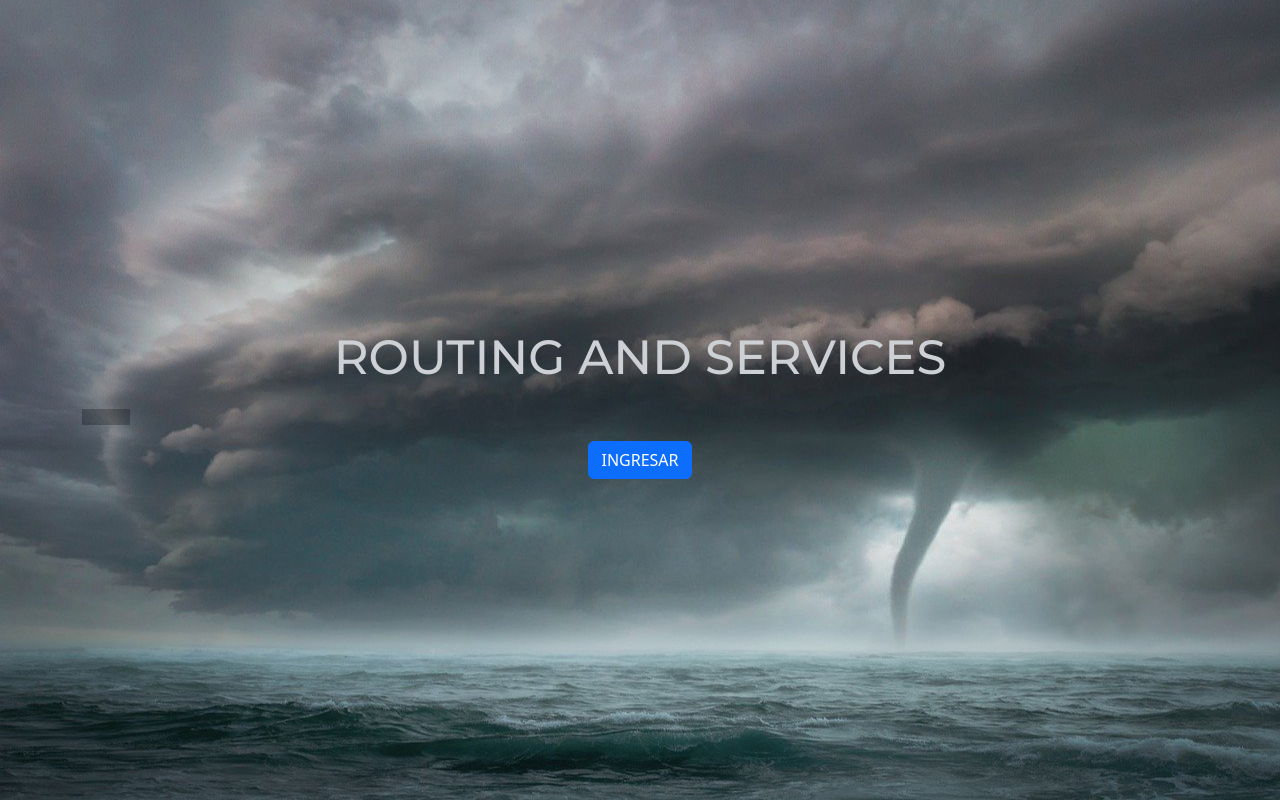
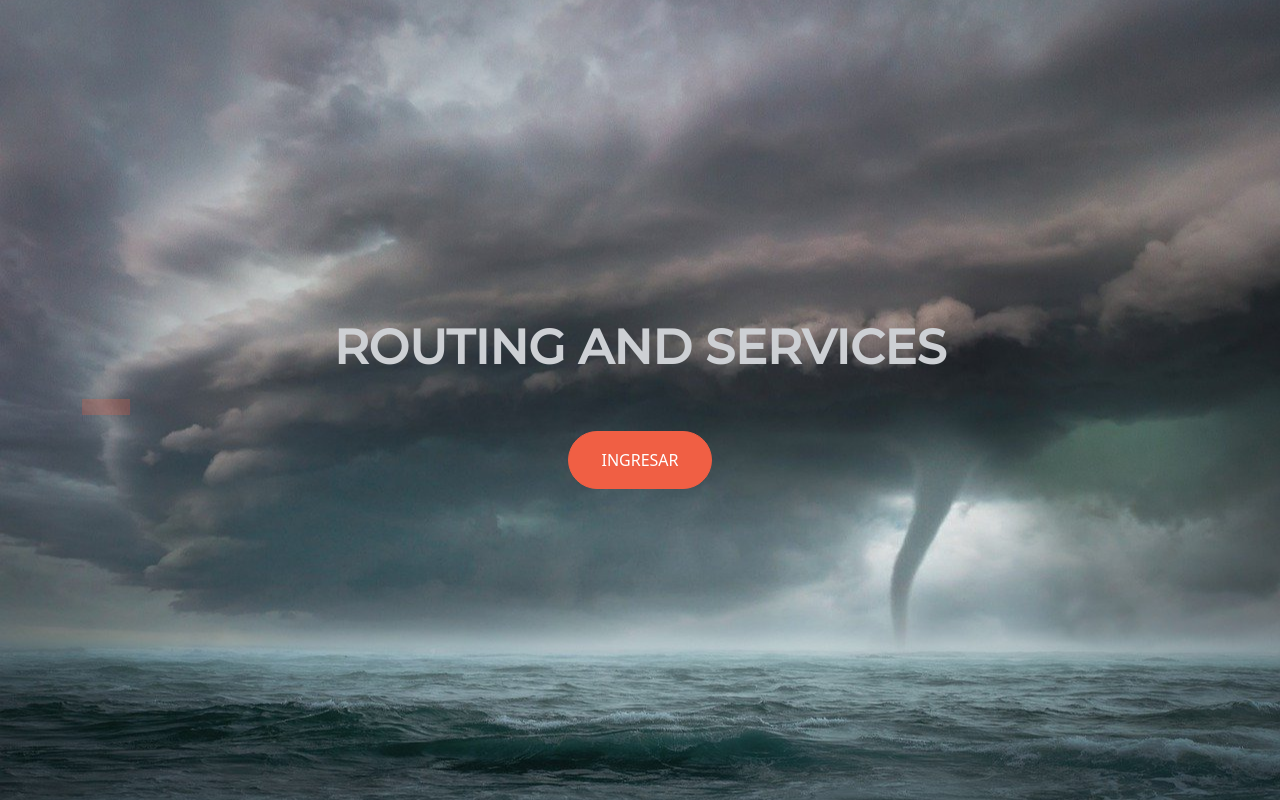
Before and after one commit to jampoolgarcia/AppUsers, an Angular app: page / in a window 1280 px wide. Built offline with nearby package versions, Linux system fonts and the light colour scheme.

Commit message:
added styles home-layout

```diff
--- a/src/app/layout/home/home.component.html
+++ b/src/app/layout/home/home.component.html
@@ -2,9 +2,9 @@
 <div class="layout">
   <div class="container d-flex align-items-center h-100">
     <div class="col-lg-12 text-center">
-      <p>ROUTING AND SERVICES</p>
+      <p><strong>ROUTING AND SERVICES</strong></p>
       <hr>
-      <button class="btn btn-primary">INGRESAR</button>
+      <button class="btn btn-primary btn-xl">INGRESAR</button>
     </div>
   </div>
 </div>
--- a/src/app/layout/home/home.component.scss
+++ b/src/app/layout/home/home.component.scss
@@ -5,7 +5,7 @@ p {
 }
 
 hr {
-  border-color: black;
+  border-color: #F05F44;
   border-width: 1rem;
   max-width: 3rem;
 }
@@ -15,3 +15,16 @@ hr {
   height: 100vh;
   background-size: cover;
 }
+
+.btn-xl {
+  background-color: #F05F44;
+  border-color: #F05F44;
+  border-radius: 300px;
+  padding: 1rem 2rem;
+}
+
+.btn-xl:hover{
+  background-color: #ee4b08;
+  border-radius: #ee4b08;
+  border-width: 4px;
+}
```
